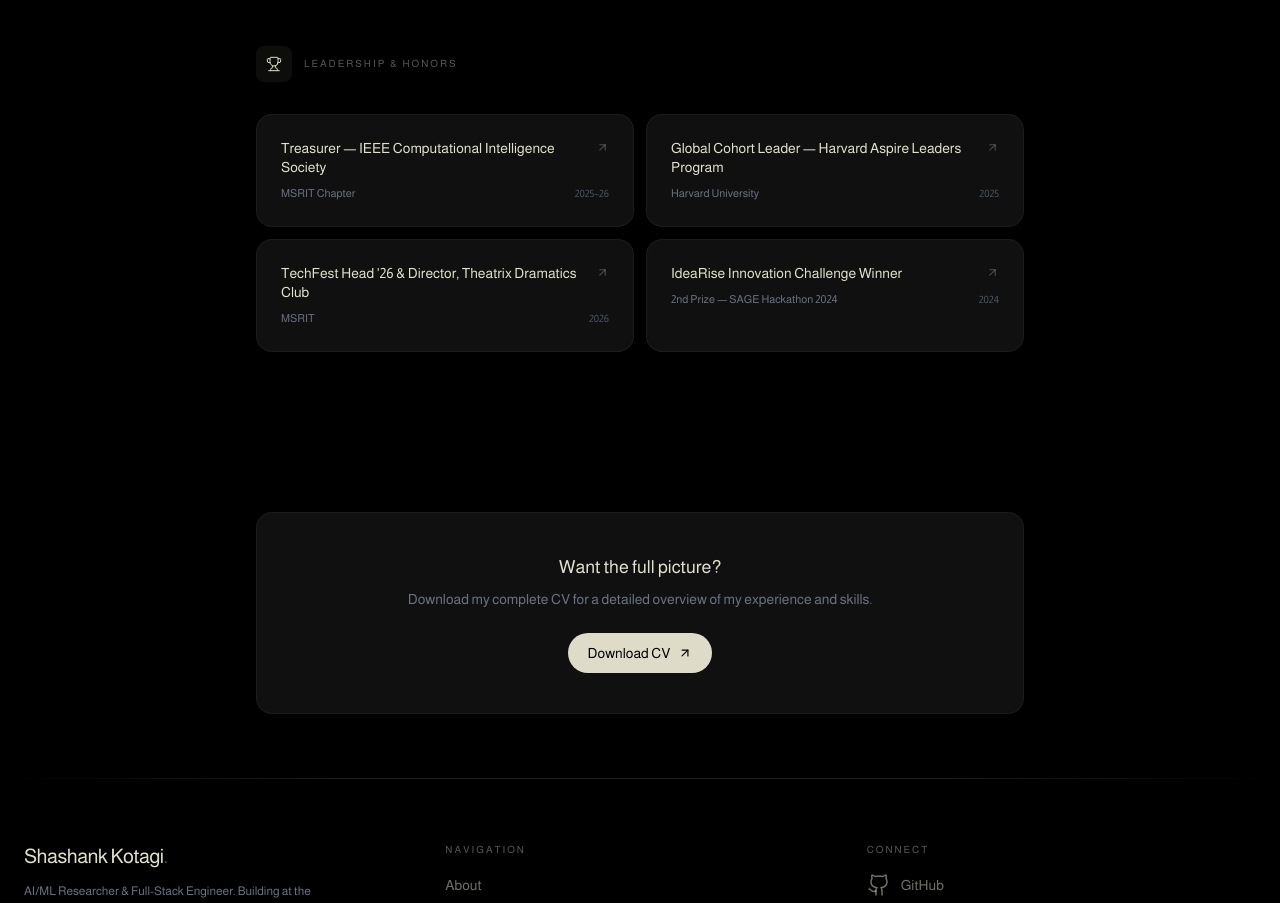
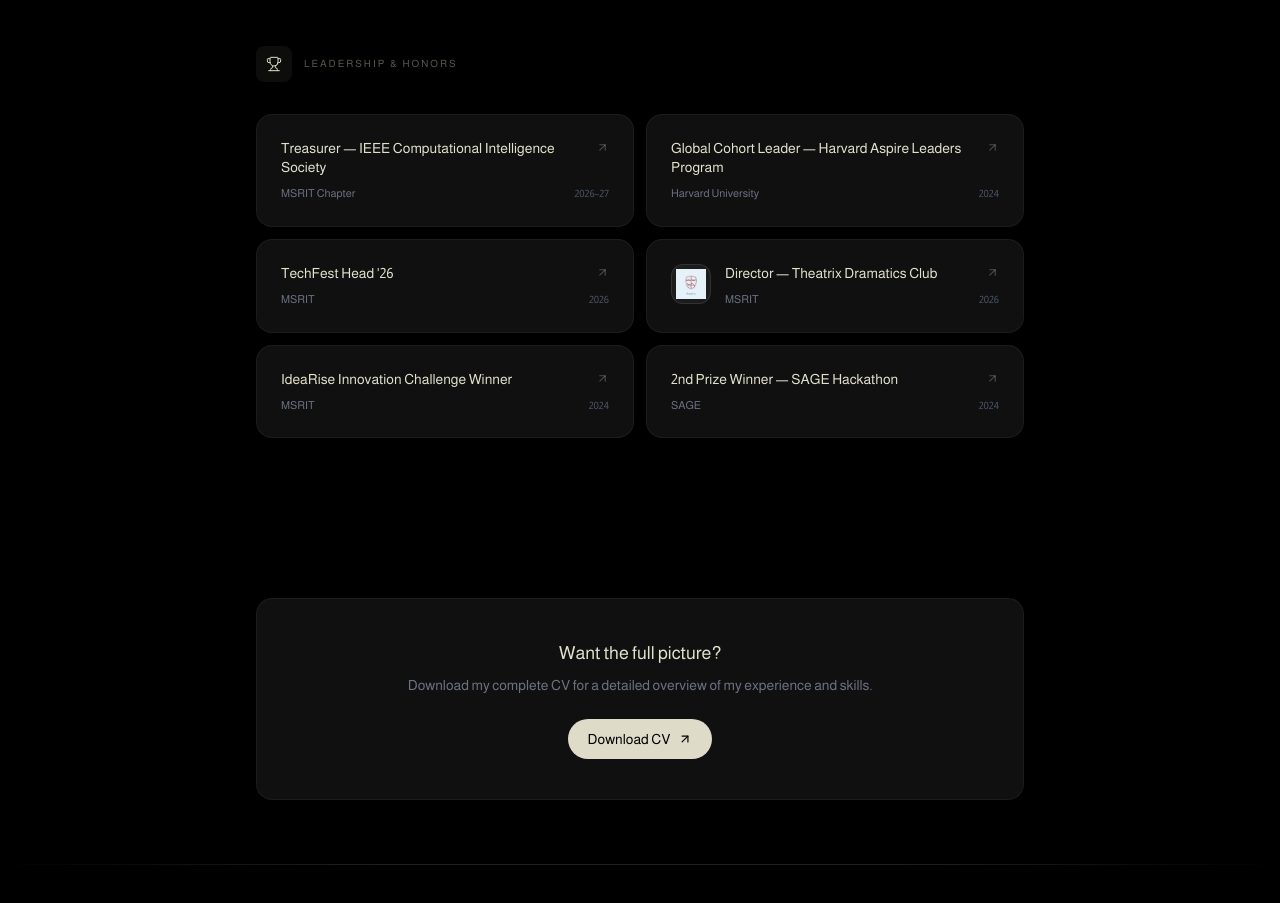
Before and after one commit to Shashankckotagi/shashank-portfolio, a React (Vite) app: page /experience in a window 1280 px wide. Shown: the part 2400-3303 px from the top of the page. Built offline with nearby package versions, Linux system fonts and the light colour scheme.

Commit message:
feat: segregate honors, update dates, and add theatrix logo

```diff
--- a/src/components/Features.tsx
+++ b/src/components/Features.tsx
@@ -249,10 +249,12 @@ const INFO_CARDS: InfoCardProps[] = [
     learnMoreLabel: 'Learn more',
     url: '/experience',
     items: [
-      'Treasurer — IEEE Computational Intelligence Society, MSRIT Chapter',
-      'Global Cohort Leader — Harvard Aspire Leaders Program 2025',
-      'TechFest Head \'26 & Director, Theatrix Dramatics Club',
-      'IdeaRise Innovation Challenge winner · 2nd Prize SAGE Hackathon 2024',
+      'Treasurer — IEEE Computational Intelligence Society, MSRIT Chapter (2026–27)',
+      'Global Cohort Leader — Harvard Aspire Leaders Program (2024)',
+      'TechFest Head \'26',
+      'Director — Theatrix Dramatics Club',
+      'IdeaRise Innovation Challenge Winner',
+      '2nd Prize — SAGE Hackathon 2024',
     ],
   },
 ]
--- a/src/pages/ExperiencePage.tsx
+++ b/src/pages/ExperiencePage.tsx
@@ -40,25 +40,43 @@ const ROLES: Role[] = [
   },
 ]
 
-const HONORS = [
+interface Honor {
+  title: string
+  org: string
+  year: string
+  logo?: string
+}
+
+const HONORS: Honor[] = [
   {
     title: 'Treasurer — IEEE Computational Intelligence Society',
     org: 'MSRIT Chapter',
-    year: '2025–26',
+    year: '2026–27',
   },
   {
     title: 'Global Cohort Leader — Harvard Aspire Leaders Program',
     org: 'Harvard University',
-    year: '2025',
+    year: '2024',
   },
   {
-    title: 'TechFest Head \'26 & Director, Theatrix Dramatics Club',
+    title: 'TechFest Head \'26',
     org: 'MSRIT',
     year: '2026',
   },
   {
+    title: 'Director — Theatrix Dramatics Club',
+    org: 'MSRIT',
+    year: '2026',
+    logo: '/theatrix_logo.png',
+  },
+  {
     title: 'IdeaRise Innovation Challenge Winner',
-    org: '2nd Prize — SAGE Hackathon 2024',
+    org: 'MSRIT',
+    year: '2024',
+  },
+  {
+    title: '2nd Prize Winner — SAGE Hackathon',
+    org: 'SAGE',
     year: '2024',
   },
 ]
@@ -445,6 +463,14 @@ export default function ExperiencePage() {
                     e.currentTarget.style.borderColor = 'rgba(222,219,200,0.06)'
                   }}
                 >
+                  <div className="flex gap-3.5 items-start h-full">
+                    {honor.logo && (
+                      <div className="w-10 h-10 rounded-xl bg-white/5 flex items-center justify-center overflow-hidden flex-shrink-0 border border-white/10 p-1">
+                        <img src={honor.logo} alt={`${honor.title} Logo`} className="w-full h-full object-contain" />
+                      </div>
+                    )}
+                    <div className="flex-grow min-w-0 flex flex-col justify-between min-h-[40px]">
+                      <div>
                         <div className="flex items-start justify-between gap-2 mb-2">
                           <h4 className="text-sm font-medium m-0 leading-snug" style={{ color: '#E1E0CC' }}>
                             {honor.title}
@@ -455,9 +481,12 @@ export default function ExperiencePage() {
                             className="flex-shrink-0 mt-0.5 group-hover:text-[#DEDBC8] transition-colors duration-200"
                           />
                         </div>
+                      </div>
                       <div className="flex items-center justify-between gap-2">
                         <p className="text-[11px] text-gray-500 m-0">{honor.org}</p>
                         <span className="text-[10px] text-gray-600 font-mono">{honor.year}</span>
+                      </div>
+                    </div>
                   </div>
                 </div>
               </AnimCard>
```
Also changed, not shown: public/theatrix_logo.png (added). Lines whose indentation alone changed are shown as unchanged.
